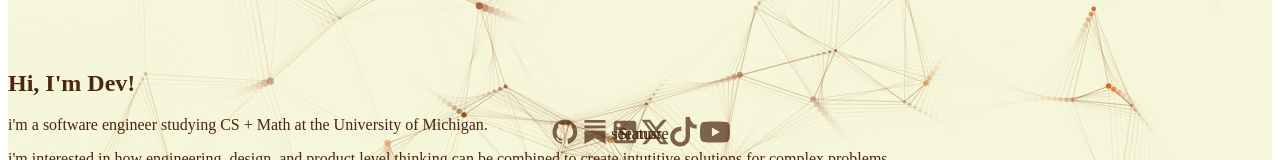
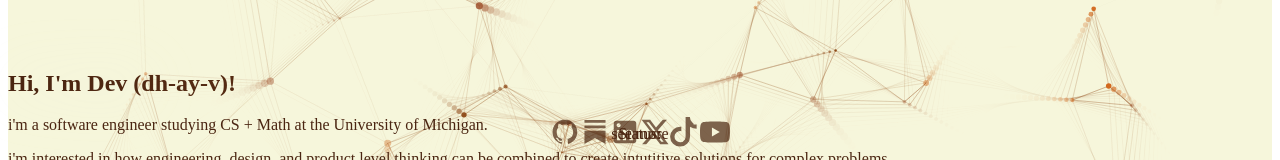
Before and after one commit to devk03/portfolio-website, a Next.js app: page / in a window 1280 px wide. Shown: the part 274-434 px from the top of the page. Built offline with nearby package versions, Linux system fonts and the light colour scheme.

Commit message:
added in pronounciation

```diff
--- a/pages/index.tsx
+++ b/pages/index.tsx
@@ -292,7 +292,7 @@ const Home: NextPage = () => {
         <div className={`transform transition-all duration-1000 ${mounted ? 'translate-y-0 opacity-100' : 'translate-y-10 opacity-0'} relative z-10 max-w-3xl w-full`}>
           <div className="space-y-8">
             <h1 className="text-5xl sm:text-5xl text-left bg-clip-text text-transparent bg-gradient-to-r from-[#4A2511] to-[#8B4513] tracking-tight relative leading-normal py-2 font-crimson before:absolute before:content-['Dev_Kunjadia'] before:inset-0 before:text-[#F5F5DC] before:blur-[30px] before:-z-10 before:opacity-50">
-              Hi, I'm Dev!
+              Hi, I'm Dev (dh-ay-v)!
             </h1>
 
             <div className="text-xl text-[#4A2511] space-y-4 text-left">
```
